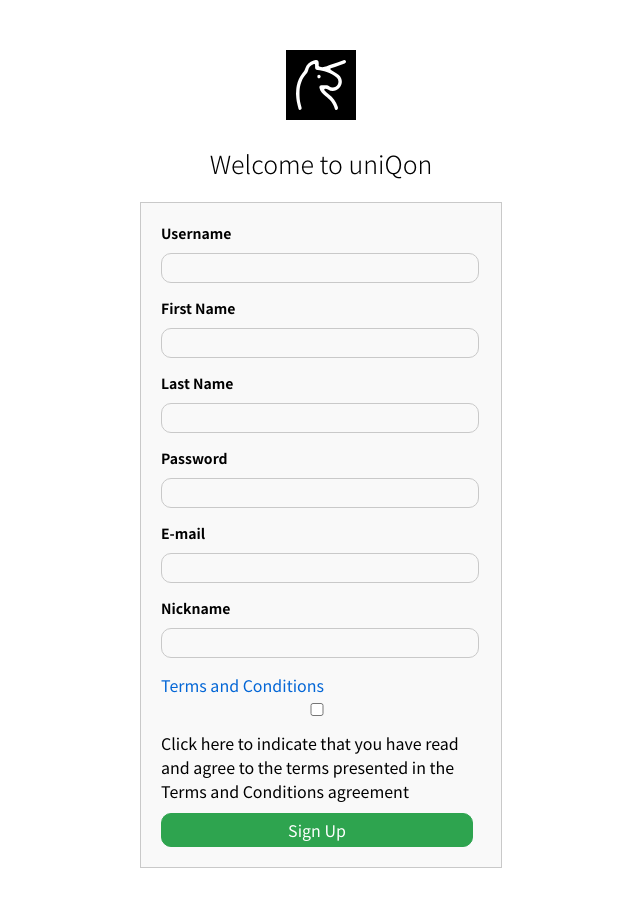
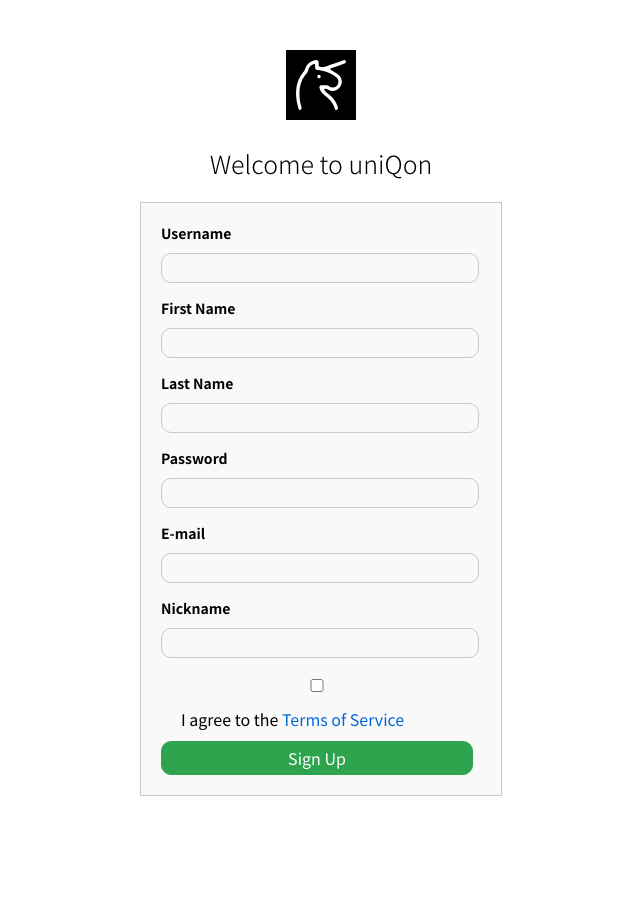
Before and after one commit to uniQon-kr/uniQon-Demo-Website, a Jekyll site: the page built from signup-mentor.html, in a window 1280 px wide. Shown: the whole page, without its empty margins (319-959 px from the left). Built offline with Jekyll 4.4.1, drawn with Linux system fonts in a browser that asks for light colours.

Commit message:
signupts.js

```diff
--- a/_sass/uniQon.scss
+++ b/_sass/uniQon.scss
@@ -679,7 +679,21 @@
     }
 
     .terms{
+      clear: both;
+      float: none;
+      position: relative;
+
+      input {
+        position: relative;
+      }
+
+      label {
+        display: block;
+        margin-left: 20px;
+        width: 100%;
+      }
       a {
+        text-align: center;
         color: #0366d6;
         text-decoration: none;
       }
--- /dev/null
+++ b/assets/js/signupts.js
@@ -0,0 +1,13 @@
+async function tsCheck(){
+  var link = document.getElementById('ts');
+  link.addEventListener('click', pageVisited);
+
+  function pageVisited(){
+      pageOpened = true;
+  }
+
+  if (!pageOpened){
+    alert("Please read Terms and Services");
+  }
+}
+var pageOpened = false;
--- a/signup-mentee.html
+++ b/signup-mentee.html
@@ -35,8 +35,7 @@
             <input name = "username" type = "text"/>
         </div>
         <div class = "terms">
-          <a href="{{ site.baseurl }}/signup/mentee/tc"><div class = "button">Terms and Conditions</div></a>
-          <label><input type="checkbox" name="terms" value="agreement"> Click here to indicate that you have read and agree to the terms presented in the Terms and Conditions agreement </label>
+          <input type="checkbox" name="terms" value="agreement" onclick="tsCheck()"><label> I agree to the <a href="{{ site.baseurl }}/signup/mentee/tc" id="ts" onclick="tsCheck()">Terms of Service</a></label>
         </div>
         <button onclick="signUpFunc()">Sign Up</button>
     </div>
--- a/signup-mentor.html
+++ b/signup-mentor.html
@@ -35,10 +35,10 @@
             <input name = "username" type = "text"/>
         </div>
         <div class = "terms">
-          <a href="{{ site.baseurl }}/signup/mentor/tc"><div class = "button">Terms and Conditions</div></a>
-          <label><input type="checkbox" name="terms" value="agreement"> Click here to indicate that you have read and agree to the terms presented in the Terms and Conditions agreement </label>
+          <input type="checkbox" name="terms" value="agreement" onclick="tsCheck()"><label> I agree to the <a href="{{ site.baseurl }}/signup/mentor/tc" id="ts" onclick="tsCheck()">Terms of Service</a></label>
         </div>
         <button onclick="signUpFunc()">Sign Up</button>
     </div>
   </div>
+  <script src='{{ site.baseurl }}/assets/js/signupts.js'></script>
 </div>
```
